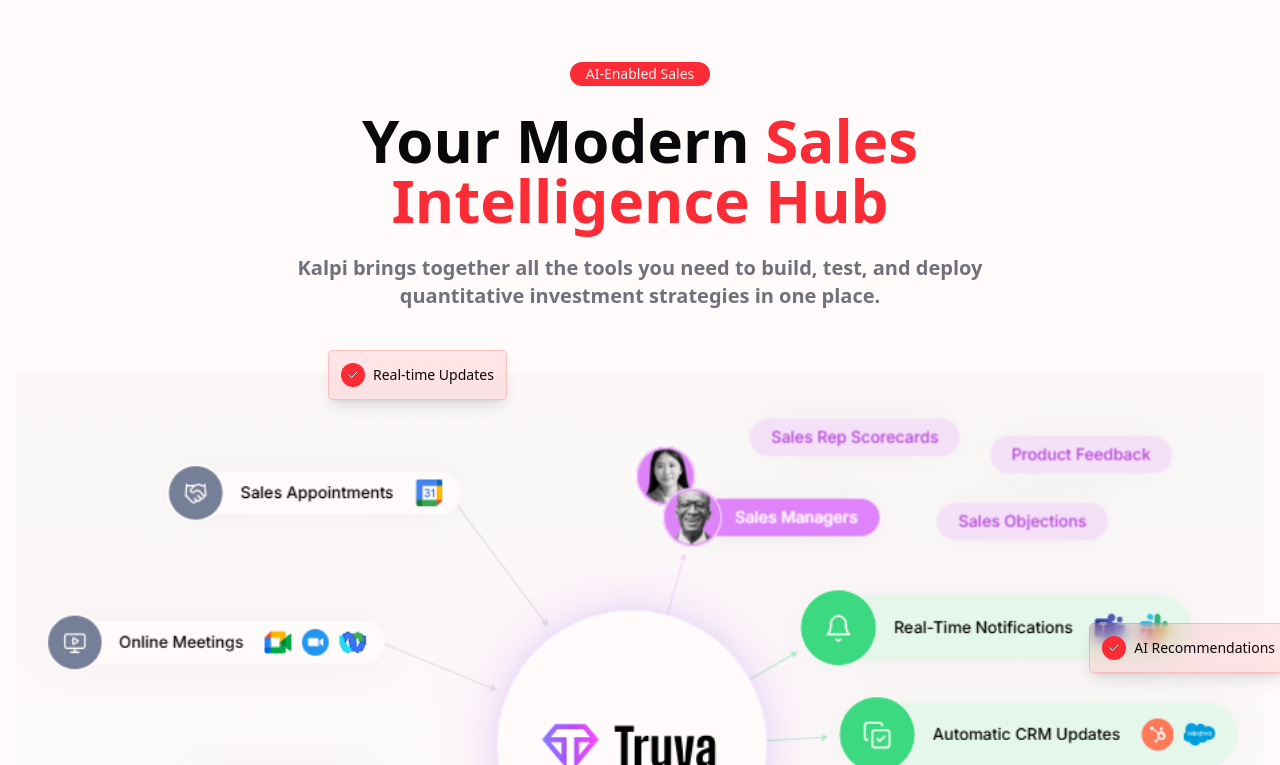
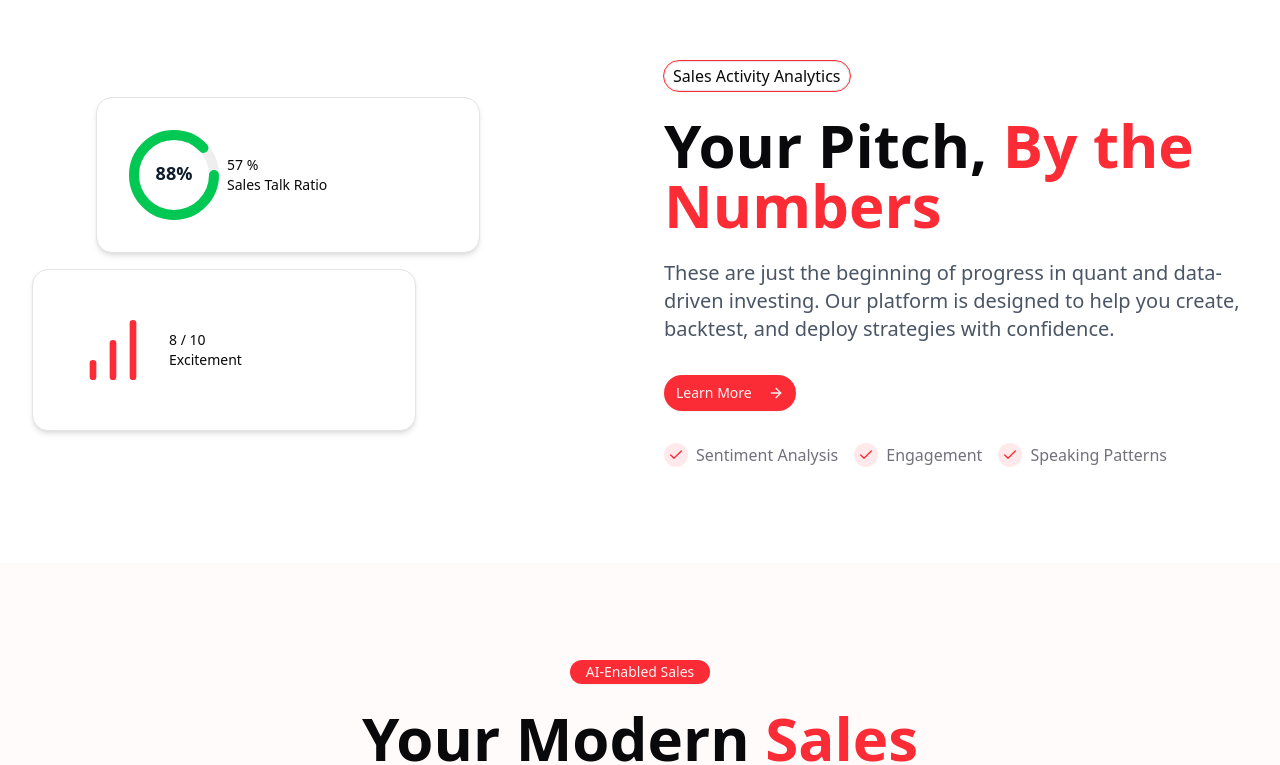
Before and after one commit to harshG775/kalpi-capital-landing, a Next.js app: page /v3 in a window 1280 px wide. Shown: the part 1734-2499 px from the top of the page. Built offline with nearby package versions, Linux system fonts and the light colour scheme.

Commit message:
feat: add FeatureStatsSection component and update layout in V3 page; adjust heading sizes in CTA and Integrations sections for consistency

```diff
--- a/src/app/v3/_components/CTASection.tsx
+++ b/src/app/v3/_components/CTASection.tsx
@@ -15,7 +15,7 @@
                         transition={{ duration: 0.5 }}
                         viewport={{ once: true }}
                     >
-                        <h2 className="text-3xl md:text-6xl font-bold mb-6 text-center">
+                        <h2 className="text-4xl md:text-6xl font-bold mb-6 text-center">
                             Unlock Your Sales Team's Full Potential
                         </h2>
                         <p className="text-xl text-primary-foreground/90 text-center">
--- /dev/null
+++ b/src/app/v3/_components/Feature-Stats-Section.tsx
@@ -0,0 +1,136 @@
+import { motion, useAnimation } from "framer-motion";
+import { useEffect } from "react";
+import { ArrowRight, ChartNoAxesColumnIncreasing } from "lucide-react";
+import { Button } from "@/components/ui/button";
+import { BadgeWithIcon } from "./BadgeWithIcon";
+import { Badge } from "@/components/ui/badge";
+import { MagneticButton } from "@/components/ui/magnetic-button";
+
+export default function FeatureStatsSection() {
+    return (
+        <section className="py-16 md:py-24 ">
+            <div className="container mx-auto px-4">
+                <div className="grid grid-cols-1 lg:grid-cols-2 gap-12 items-center">
+                    <motion.div
+                        initial={{ opacity: 0, x: -20 }}
+                        whileInView={{ opacity: 1, x: 0 }}
+                        transition={{ duration: 0.5, delay: 0.2 }}
+                        viewport={{ once: true }}
+                        className="relative order-2 lg:order-1"
+                    >
+                        <div className=" overflow-hidden p-8 grid gap-4 grid-cols-1 items-center justify-center">
+                            <div className="bg-background border border-border rounded-2xl shadow-md p-8 max-w-96 relative left-12">
+                                <div className="flex items-center gap-2">
+                                    <ProgressCircle />
+                                    <div className="flex flex-col">
+                                        <span className="text-sm font-medium">57 %</span>
+                                        <span className="text-sm font-medium">Sales Talk Ratio</span>
+                                    </div>
+                                </div>
+                            </div>
+                            <div className="bg-background border border-border rounded-2xl shadow-md p-8 max-w-96 relative right-4 ">
+                                <div className="flex items-center gap-2">
+                                    <ChartNoAxesColumnIncreasing className="size-24 p-2 rounded-full text-primary" />
+                                    <div className="flex flex-col">
+                                        <span className="text-sm font-medium">8 / 10</span>
+                                        <span className="text-sm font-medium">Excitement</span>
+                                    </div>
+                                </div>
+                            </div>
+                        </div>
+                    </motion.div>
+
+                    <motion.div
+                        initial={{ opacity: 0, y: 20 }}
+                        whileInView={{ opacity: 1, y: 0 }}
+                        transition={{ duration: 0.5 }}
+                        viewport={{ once: true }}
+                        className="order-1 lg:order-2"
+                    >
+                        <Badge variant="outline" className="mb-6 outline-1 outline-primary rounded-full">
+                            Sales Activity Analytics
+                        </Badge>
+                        <h2 className="text-4xl md:text-6xl font-bold mb-6">
+                            Your Pitch, <span className="text-primary">By the Numbers</span>
+                        </h2>
+                        <p className="text-xl text-gray-600 dark:text-gray-300 mb-8">
+                            These are just the beginning of progress in quant and data-driven investing. Our platform is
+                            designed to help you create, backtest, and deploy strategies with confidence.
+                        </p>
+                        <div>
+                            <Button asChild>
+                                <MagneticButton>
+                                    Learn More
+                                    <ArrowRight className="ml-2 h-4 w-4" />
+                                </MagneticButton>
+                            </Button>
+                        </div>
+                        <BadgeWithIcon
+                            texts={["Sentiment Analysis", "Engagement", "Speaking Patterns"]}
+                            className="mt-8"
+                            iconColor="primary"
+                        />
+                    </motion.div>
+                </div>
+            </div>
+        </section>
+    );
+}
+
+const ProgressCircle = () => {
+    const controls = useAnimation();
+    const radius = 45;
+    const strokeWidth = 10;
+    const normalizedRadius = radius - strokeWidth / 2;
+    const circumference = 2 * Math.PI * normalizedRadius;
+
+    const initialPercent = 34;
+    const finalPercent = 88;
+
+    const initialOffset = circumference - (initialPercent / 100) * circumference;
+    const finalOffset = circumference - (finalPercent / 100) * circumference;
+
+    useEffect(() => {
+        controls.start({
+            strokeDashoffset: finalOffset,
+            stroke: "#00c853", // green
+            transition: { duration: 1.5 },
+        });
+    }, [controls, finalOffset]);
+
+    return (
+        <svg height={radius * 2} width={radius * 2}>
+            <circle
+                stroke="#eee"
+                fill="transparent"
+                strokeWidth={strokeWidth}
+                r={normalizedRadius}
+                cx={radius}
+                cy={radius}
+            />
+            <motion.circle
+                stroke="#fbc02d" // yellow
+                fill="transparent"
+                strokeWidth={strokeWidth}
+                strokeLinecap="round"
+                strokeDasharray={circumference}
+                strokeDashoffset={initialOffset}
+                animate={controls}
+                r={normalizedRadius}
+                cx={radius}
+                cy={radius}
+            />
+            <text
+                x="50%"
+                y="50%"
+                dominantBaseline="middle"
+                textAnchor="middle"
+                fontSize="18"
+                fontWeight="bold"
+                fill="#0d1b2a"
+            >
+                {finalPercent}%
+            </text>
+        </svg>
+    );
+};
--- a/src/app/v3/_components/IntegrationsSection.tsx
+++ b/src/app/v3/_components/IntegrationsSection.tsx
@@ -16,7 +16,7 @@
                     <Button variant="outline" className="mb-6 h-6 hover:bg-background border-primary">
                         Effortless Integrations
                     </Button>
-                    <h2 className="text-3xl md:text-6xl font-bold mb-6">
+                    <h2 className="text-4xl md:text-6xl font-bold mb-6">
                         We make your <span className="text-primary">sales stack</span> work harder & smarter
                     </h2>
                     <p className="text-xl text-muted-foreground font-semibold">
--- a/src/app/v3/page.tsx
+++ b/src/app/v3/page.tsx
@@ -5,6 +5,7 @@
 import CTASection from "./_components/CTASection";
 import IntegrationsSection from "./_components/IntegrationsSection";
 import FeatureHubSection from "./_components/Feature-Hub-Section";
+import FeatureStatsSection from "./_components/Feature-Stats-Section";
 
 export default function V3page() {
     return (
@@ -12,7 +13,8 @@
             <Navbar />
             <main>
                 <HeroSection />
-                <FeatureHubSection/>
+                <FeatureStatsSection />
+                <FeatureHubSection />
                 <IntegrationsSection />
                 <CTASection />
             </main>
--- /dev/null
+++ b/src/components/ui/badge.tsx
@@ -0,0 +1,46 @@
+import * as React from "react"
+import { Slot } from "@radix-ui/react-slot"
+import { cva, type VariantProps } from "class-variance-authority"
+
+import { cn } from "@/lib/utils"
+
+const badgeVariants = cva(
+  "inline-flex items-center justify-center rounded-md border px-2 py-0.5 text-md font-medium w-fit whitespace-nowrap shrink-0 [&>svg]:size-3 gap-1 [&>svg]:pointer-events-none focus-visible:border-ring focus-visible:ring-ring/50 focus-visible:ring-[3px] aria-invalid:ring-destructive/20 dark:aria-invalid:ring-destructive/40 aria-invalid:border-destructive transition-[color,box-shadow] overflow-hidden",
+  {
+    variants: {
+      variant: {
+        default:
+          "border-transparent bg-primary text-primary-foreground [a&]:hover:bg-primary/90",
+        secondary:
+          "border-transparent bg-secondary text-secondary-foreground [a&]:hover:bg-secondary/90",
+        destructive:
+          "border-transparent bg-destructive text-white [a&]:hover:bg-destructive/90 focus-visible:ring-destructive/20 dark:focus-visible:ring-destructive/40 dark:bg-destructive/60",
+        outline:
+          "text-foreground [a&]:hover:bg-accent [a&]:hover:text-accent-foreground",
+      },
+    },
+    defaultVariants: {
+      variant: "default",
+    },
+  }
+)
+
+function Badge({
+  className,
+  variant,
+  asChild = false,
+  ...props
+}: React.ComponentProps<"span"> &
+  VariantProps<typeof badgeVariants> & { asChild?: boolean }) {
+  const Comp = asChild ? Slot : "span"
+
+  return (
+    <Comp
+      data-slot="badge"
+      className={cn(badgeVariants({ variant }), className)}
+      {...props}
+    />
+  )
+}
+
+export { Badge, badgeVariants }
```
Also changed, not shown: public/stats.png (added).
